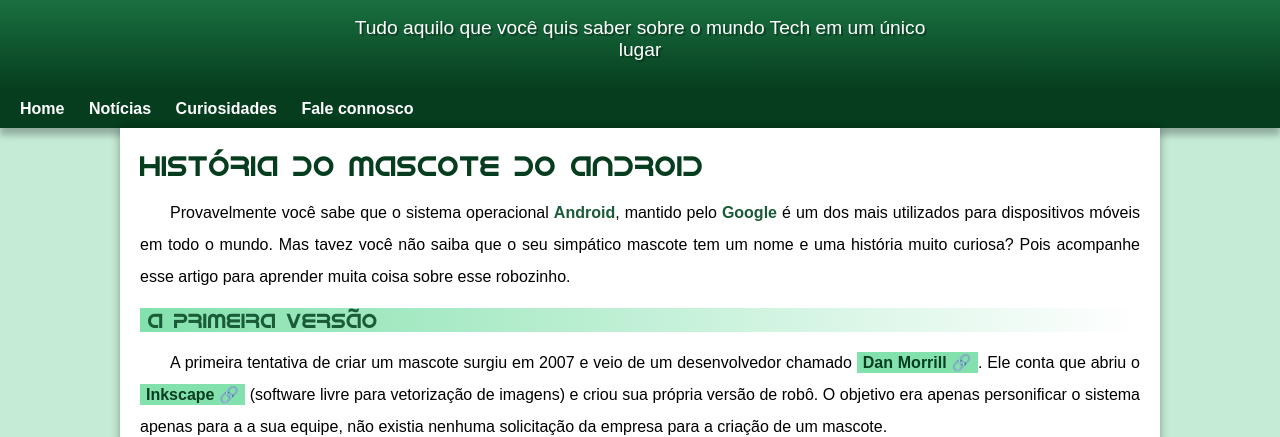
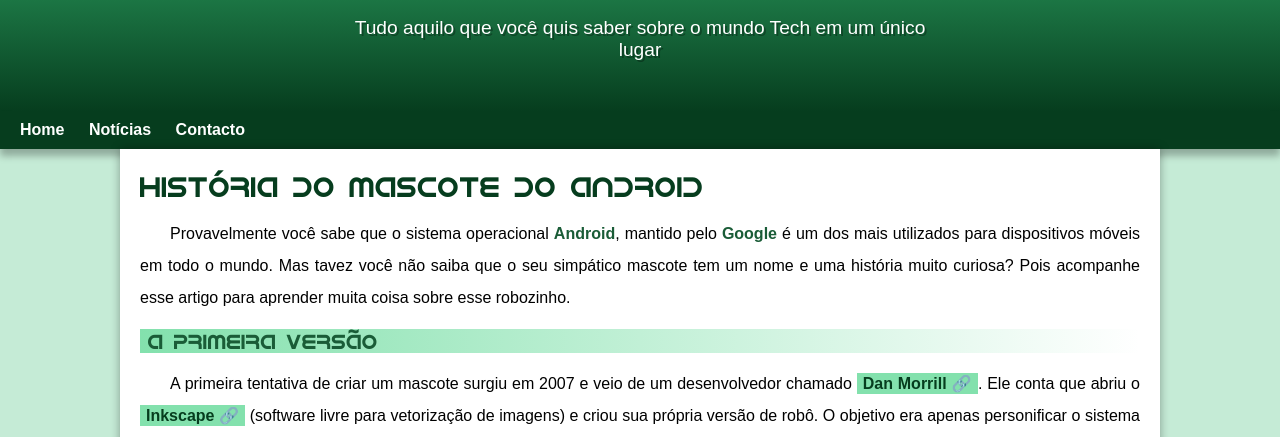
Before and after one commit to rivaldocaculo/projecto-android, a plain HTML site: page index.html in a window 1280 px wide. Shown: the part 100-537 px from the top of the page. Drawn offline with Linux system fonts and the light colour scheme.

Commit message:
Actualizar

```diff
--- a/estilo/android.css
+++ b/estilo/android.css
@@ -54,6 +54,7 @@
     max-width: 600px;
     padding: 0px 10px 0px 10px;
     margin: auto;
+    padding-bottom: 50px;
     text-shadow: 2px 2px 0px #0000004d;
 }
 
--- a/index.html
+++ b/index.html
@@ -15,8 +15,7 @@
     <nav>
         <a href="#">Home</a>
         <a href="#">Notícias</a>
-        <a href="#">Curiosidades</a>
-        <a href="#">Fale connosco</a>
+        <a href="#">Contacto</a>
     </nav>
     <main>
         <article>
```
